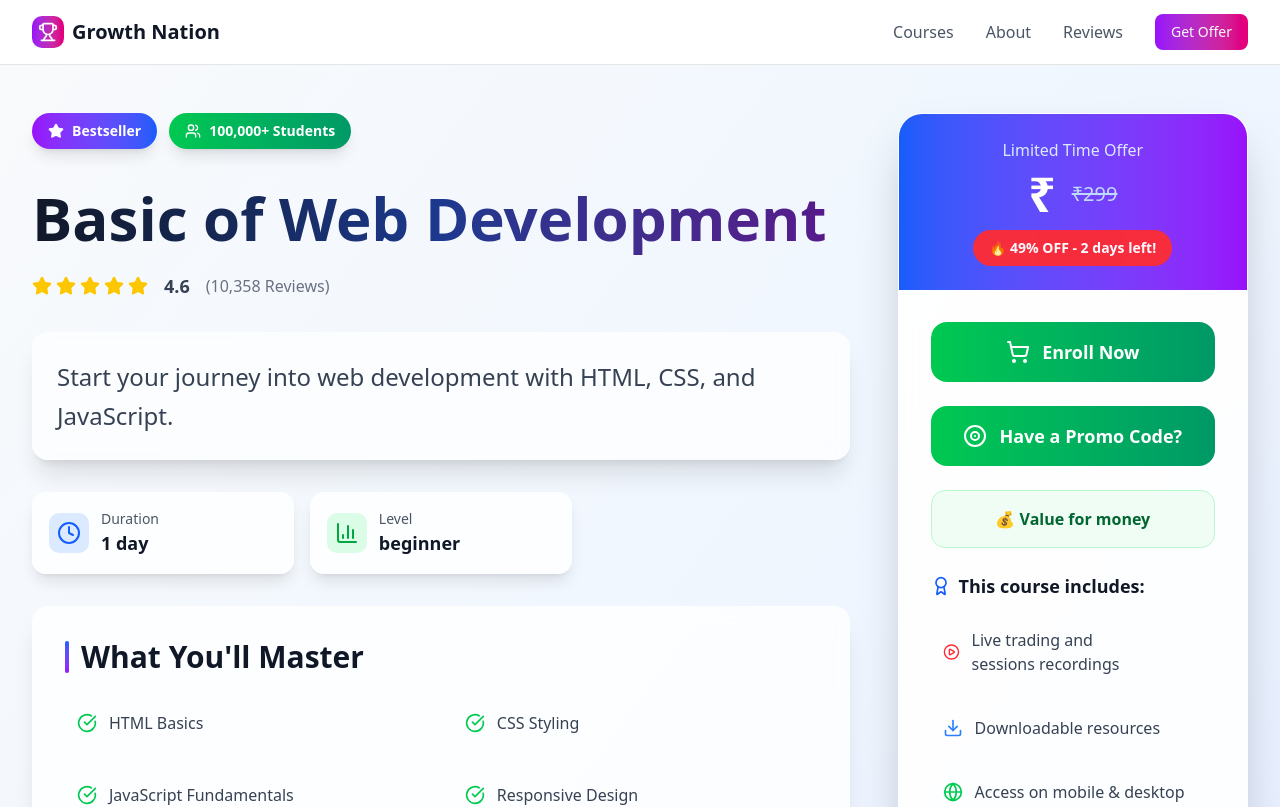
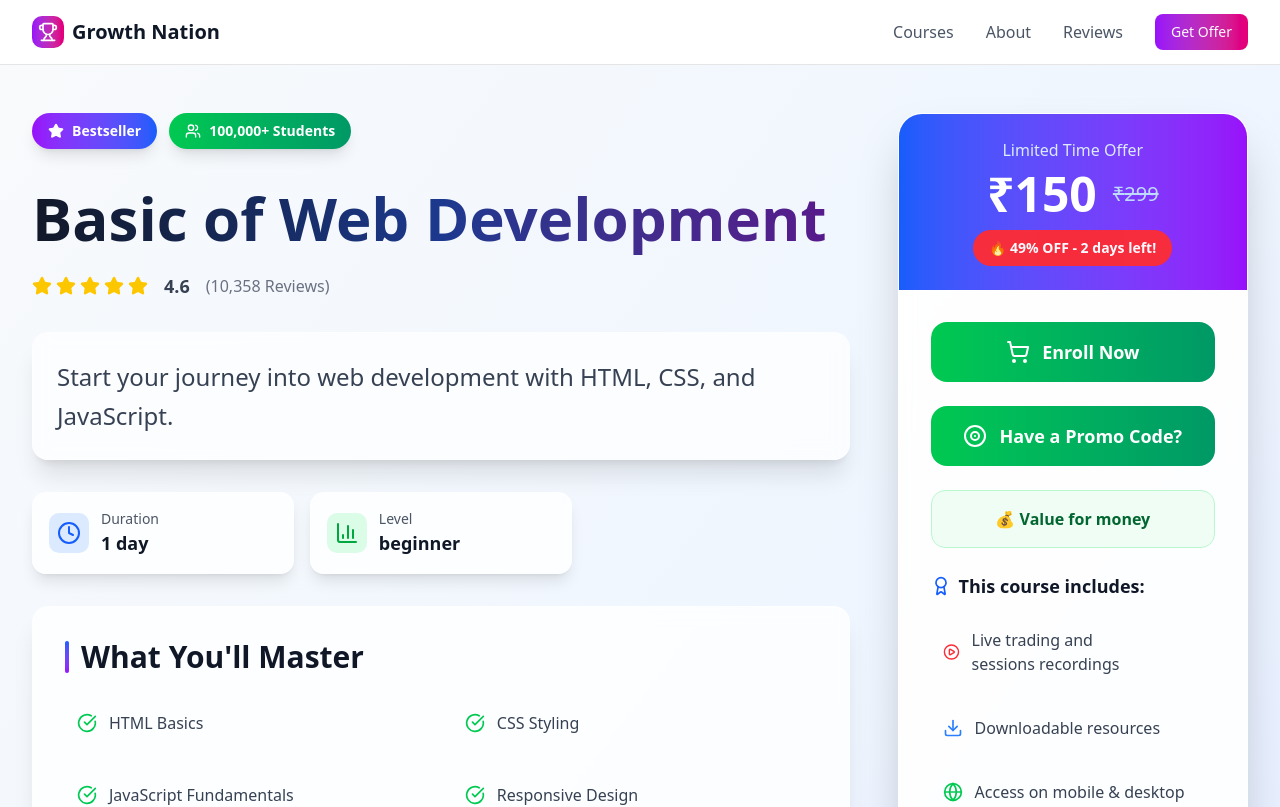
Before and after one commit to chirag-singh-07/Client-Krishna-growth-nations, a Next.js app: page /courses/basic-of-web-development in a window 1280 px wide. Shown: the top 807 px of the page. Built offline with nearby package versions, Linux system fonts and the light colour scheme.

Commit message:
small error fixed

```diff
--- a/app/courses/[id]/page.tsx
+++ b/app/courses/[id]/page.tsx
@@ -385,12 +385,22 @@ export default function CourseDetail({
                 <div className="text-center">
                   <p className="text-blue-100 mb-2">Limited Time Offer</p>
                   <div className="flex items-center justify-center gap-4 mb-3">
-                    <span className="text-4xl sm:text-5xl font-black">
+                    {/* <span className="text-4xl sm:text-5xl font-black">
                       ₹
                       {PronmoCode &&
                       PronmoCode.toUpperCase() === getCourses.promoCode
                         ? getCourses.salePrice
                         : getCourses.PromoCodePrice}
+                    </span> */}
+                    <span className="text-4xl sm:text-5xl font-black">
+                      ₹
+                      {getCourses.promoCode
+                        ? PronmoCode &&
+                          PronmoCode.toUpperCase() === getCourses.promoCode
+                          ? getCourses.salePrice // applied promo
+                          : getCourses.PromoCodePrice // not applied yet
+                        : getCourses.salePrice // no promoCode for course
+                      }
                     </span>
                     <span className="text-xl text-blue-200 line-through">
                       ₹{getCourses.price}
```
